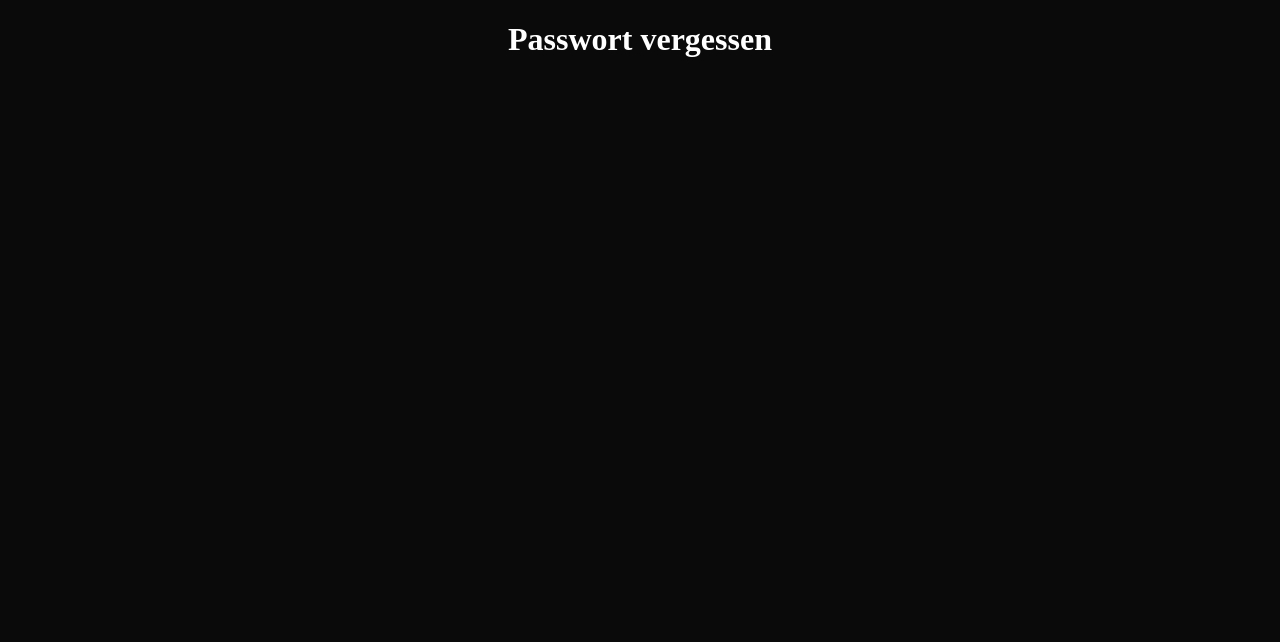
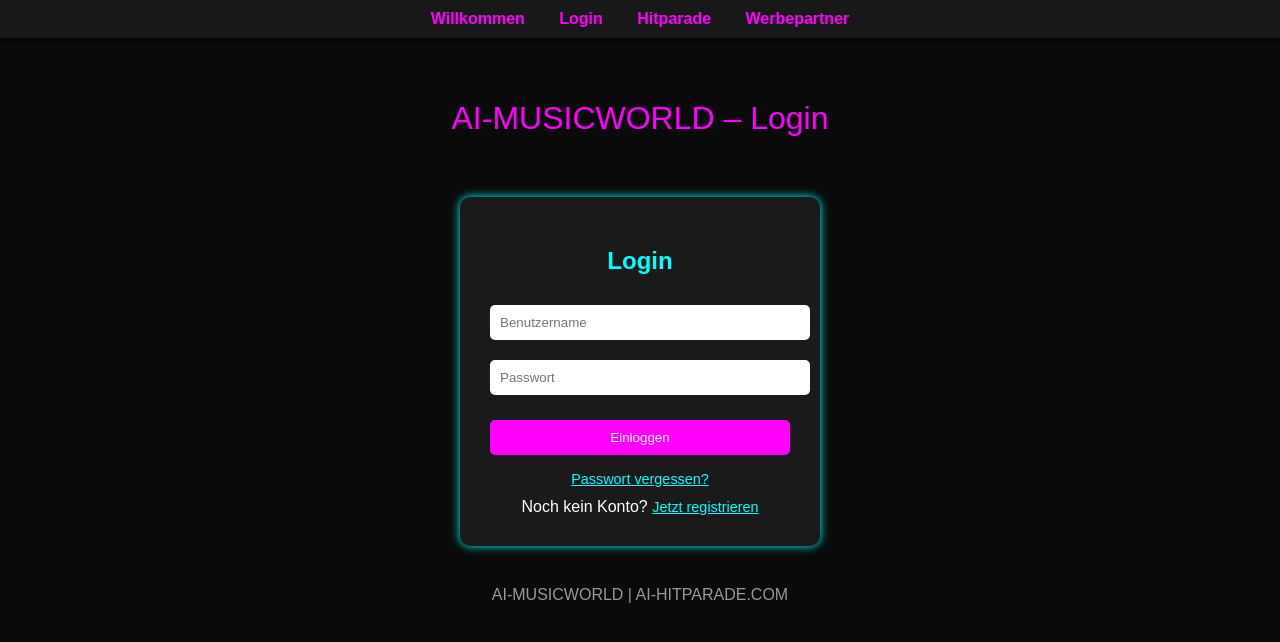
Before and after one commit to frisetti/ai-musicworld, a plain HTML site: page passwort-vergessen.html in a window 1280 px wide. Drawn offline with Linux system fonts and the light colour scheme.

Commit message:
Update passwort-vergessen.html

```diff
--- a/passwort-vergessen.html
+++ b/passwort-vergessen.html
@@ -1,3 +1,133 @@
 <!DOCTYPE html>
-<html lang="de"><head><meta charset="UTF-8"><title>Passwort vergessen</title></head>
-<body style="background:#0A0A0A;color:#FFF;text-align:center;"><h1>Passwort vergessen</h1></body></html>
+<html lang="de">
+<head>
+  <meta charset="UTF-8">
+  <meta name="viewport" content="width=device-width, initial-scale=1.0">
+  <title>Login – AI-MUSICWORLD</title>
+  <style>
+    body {
+      margin: 0;
+      font-family: Arial, sans-serif;
+      background-color: #0A0A0A;
+      color: #FFFFFF;
+    }
+    nav {
+      position: fixed;
+      top: 0;
+      width: 100%;
+      background: rgba(26, 26, 26, 0.95);
+      padding: 10px 0;
+      box-shadow: 0 2px 5px #000;
+      z-index: 1000;
+      text-align: center;
+    }
+    nav a {
+      margin: 0 15px;
+      color: #FF00FF;
+      text-decoration: none;
+      font-weight: bold;
+    }
+    nav a:hover {
+      color: #00FFFF;
+    }
+    header {
+      padding: 100px 20px 20px;
+      text-align: center;
+      font-size: 2em;
+      color: #FF00FF;
+    }
+    .login-container {
+      width: 300px;
+      margin: 40px auto;
+      background: #1a1a1a;
+      padding: 30px;
+      border-radius: 10px;
+      box-shadow: 0 0 10px #00FFFF;
+    }
+    .login-container h2 {
+      text-align: center;
+      margin-bottom: 20px;
+      color: #00FFFF;
+    }
+    .login-container input[type="text"],
+    .login-container input[type="password"] {
+      width: 100%;
+      padding: 10px;
+      margin: 10px 0;
+      border: none;
+      border-radius: 5px;
+    }
+    .login-container button {
+      width: 100%;
+      padding: 10px;
+      background-color: #FF00FF;
+      border: none;
+      color: white;
+      border-radius: 5px;
+      cursor: pointer;
+      margin-top: 15px;
+    }
+    .login-container button:hover {
+      background-color: #cc00cc;
+    }
+    .forgot-password {
+      text-align: center;
+      margin-top: 15px;
+    }
+    .forgot-password a {
+      color: #00FFFF;
+      text-decoration: underline;
+      font-size: 0.9em;
+    }
+    .forgot-password a:hover {
+      color: #FF00FF;
+    }
+    .register-link {
+      text-align: center;
+      margin-top: 10px;
+    }
+    .register-link a {
+      color: #00FFFF;
+      text-decoration: underline;
+      font-size: 0.9em;
+    }
+    .register-link a:hover {
+      color: #FF00FF;
+    }
+    footer {
+      text-align: center;
+      margin: 40px 0 20px;
+      color: #999;
+    }
+  </style>
+</head>
+<body>
+  <nav>
+    <a href="index.html">Willkommen</a>
+    <a href="login.html">Login</a>
+    <a href="hitparade.html">Hitparade</a>
+    <a href="partner.html">Werbepartner</a>
+  </nav>
+
+  <header>AI-MUSICWORLD – Login</header>
+
+  <div class="login-container">
+    <h2>Login</h2>
+    <form>
+      <input type="text" placeholder="Benutzername">
+      <input type="password" placeholder="Passwort">
+      <button type="submit">Einloggen</button>
+    </form>
+    <div class="forgot-password">
+      <a href="passwort-vergessen.html">Passwort vergessen?</a>
+    </div>
+    <div class="register-link">
+      Noch kein Konto? <a href="register.html">Jetzt registrieren</a>
+    </div>
+  </div>
+
+  <footer>
+    AI-MUSICWORLD | AI-HITPARADE.COM
+  </footer>
+</body>
+</html>
```
